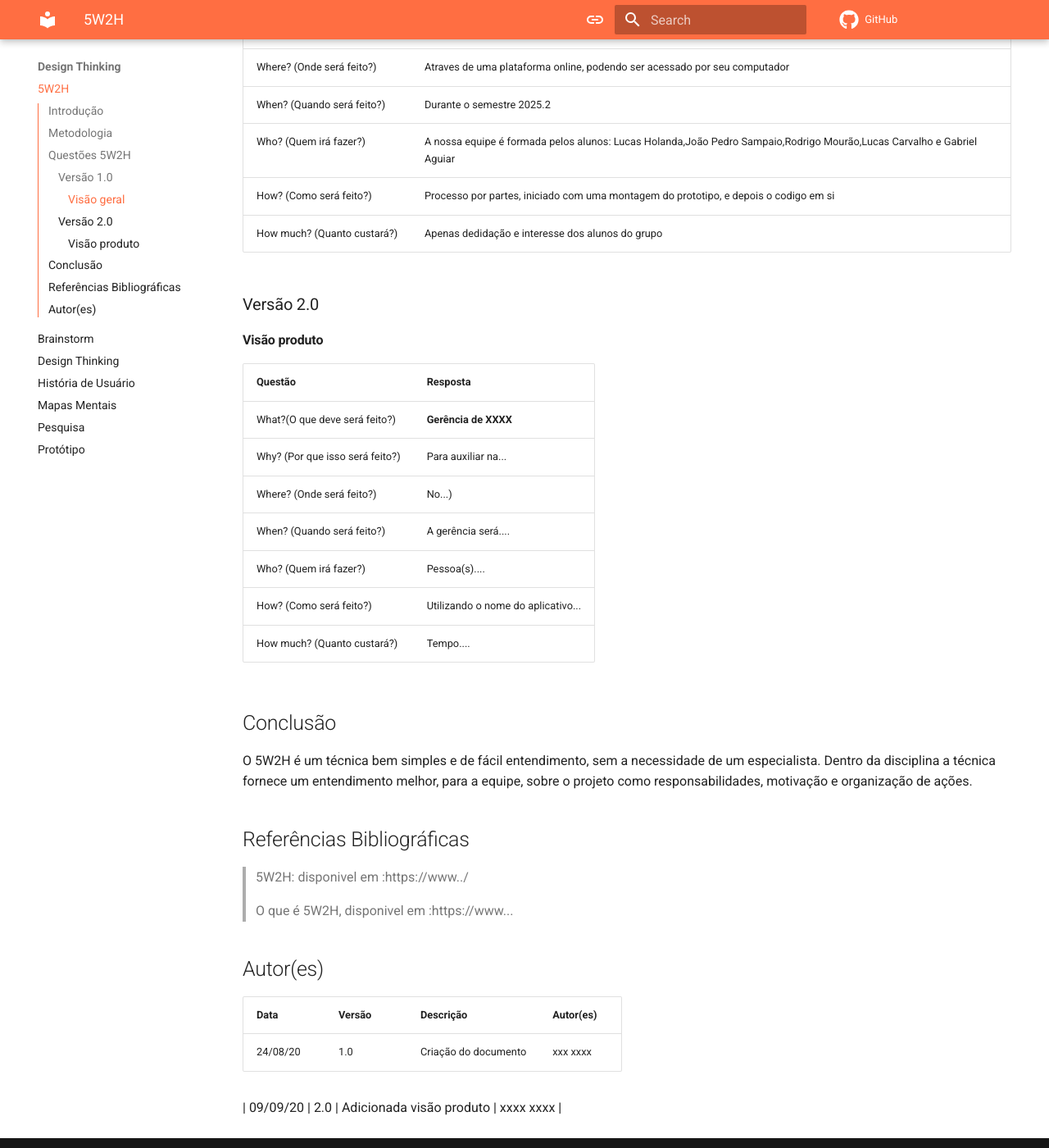
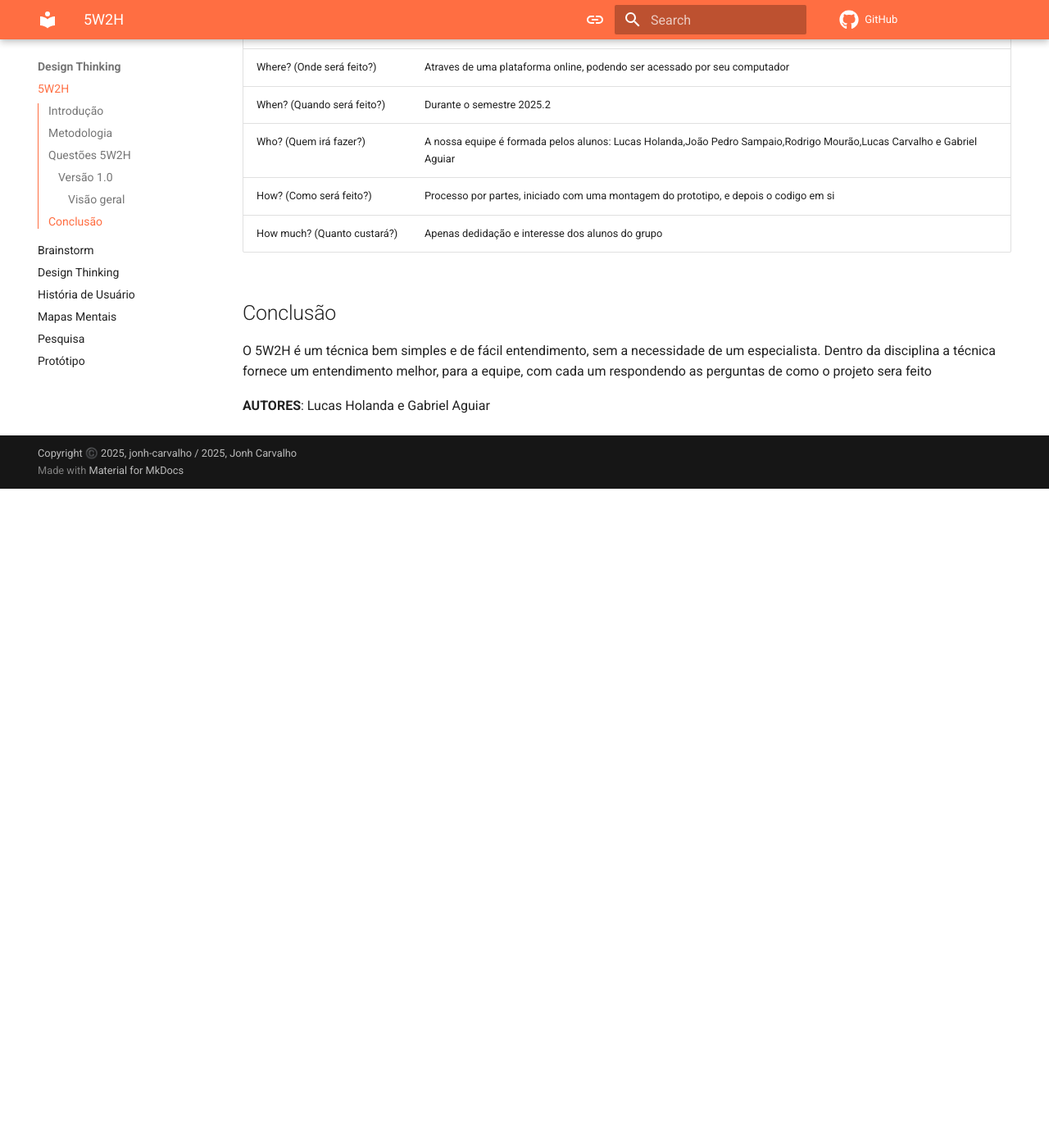
Before and after one commit to Projetos-de-Extensao/PFE_25.2_8002_VI, an MkDocs documentation site: the page built from docs/_Design Thinking/5w2h.md, in a window 1280 px wide and 1400 px high, scrolled down 865 px. Shown: the whole window at 82% size. Built offline with MkDocs 1.6.1 and Material for MkDocs 9.7.7, drawn with Linux system fonts in a browser that asks for light colours; comment, search, counter and statistics services are not loaded; after the commit the page ends 1461 px from its top, so only the background shows below that.

Commit message:
Update 5w2h.md

```diff
--- a/docs/_Design Thinking/5w2h.md
+++ b/docs/_Design Thinking/5w2h.md
@@ -28,34 +28,13 @@ A equipe se reuniu para esclarecimento sobre o tema do projeto, a partir dos pon
 |How much? (Quanto custará?)|Apenas dedidação e interesse dos alunos do grupo|
 
 
-### Versão 2.0
 
-#### Visão produto
-
-|Questão|Resposta|
-|-------|--------|
-|What?(O que deve será feito?)| **Gerência de XXXX**|
-|Why? (Por que isso será feito?)| Para auxiliar na...|
-|Where? (Onde será feito?)|No...)|
-|When? (Quando será feito?)| A gerência será....|
-|Who? (Quem irá fazer?)| Pessoa(s)....|
-|How? (Como será feito?)| Utilizando o nome do aplicativo... |
-|How much? (Quanto custará?)|Tempo....|
 
 
 ## Conclusão
 
-O 5W2H é um técnica bem simples e de fácil entendimento, sem a necessidade de um especialista. Dentro da disciplina a técnica fornece um entendimento melhor, para a equipe, sobre o projeto como responsabilidades, motivação e organização de ações.
+O 5W2H é um técnica bem simples e de fácil entendimento, sem a necessidade de um especialista. Dentro da disciplina a técnica fornece um entendimento melhor, para a equipe, com cada um respondendo as perguntas de como o projeto sera feito
 
 
-## Referências Bibliográficas
-> 5W2H: disponivel em :https://www../
 
-> O que é 5W2H, disponivel em :https://www...
-
-## Autor(es)
-| Data | Versão | Descrição | Autor(es) |
-| -- | -- | -- | -- |
-| 24/08/20 | 1.0 | Criação do documento | xxx xxxx |
-
-| 09/09/20 | 2.0 | Adicionada visão produto | xxxx xxxx |
+**AUTORES**: Lucas Holanda e Gabriel Aguiar
```
